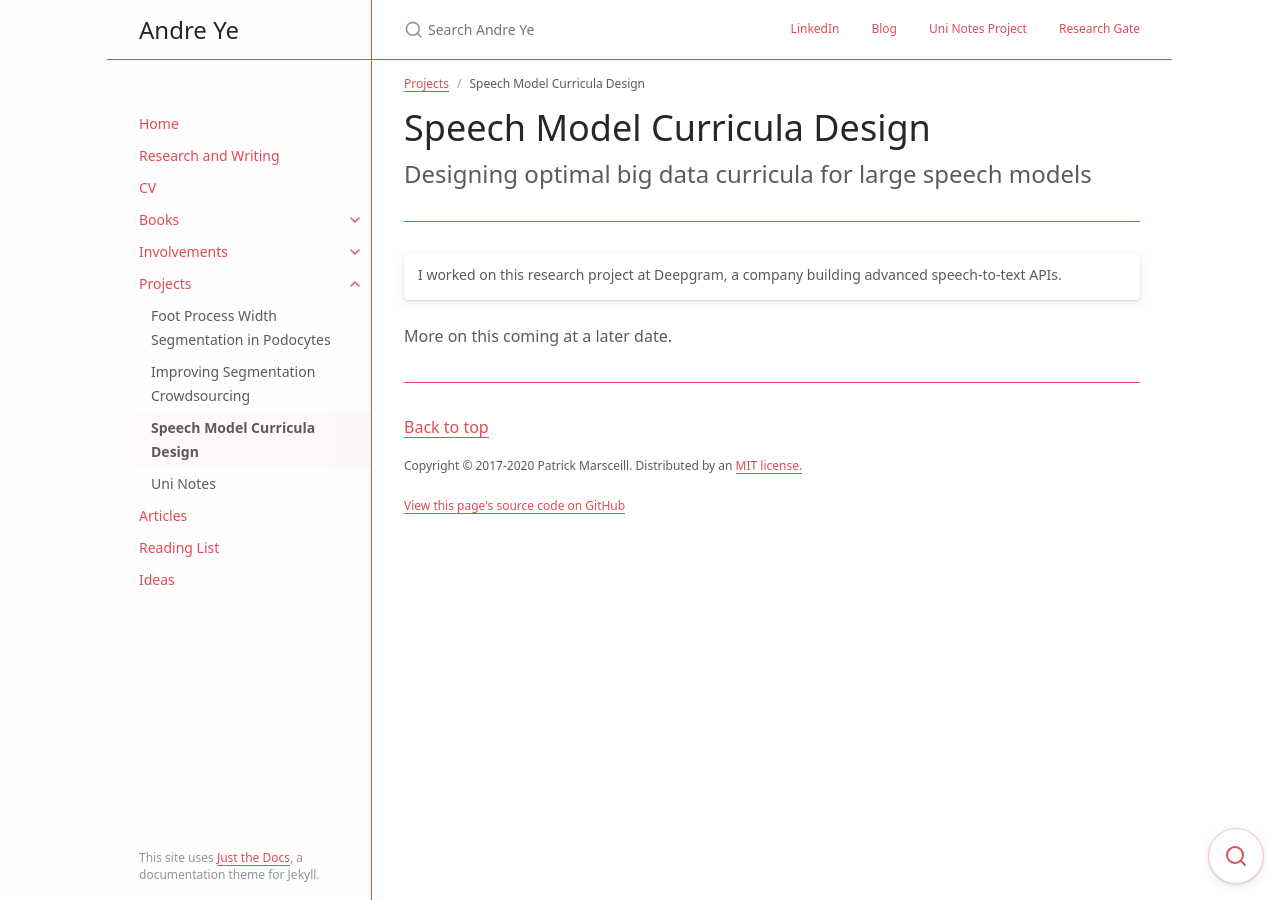
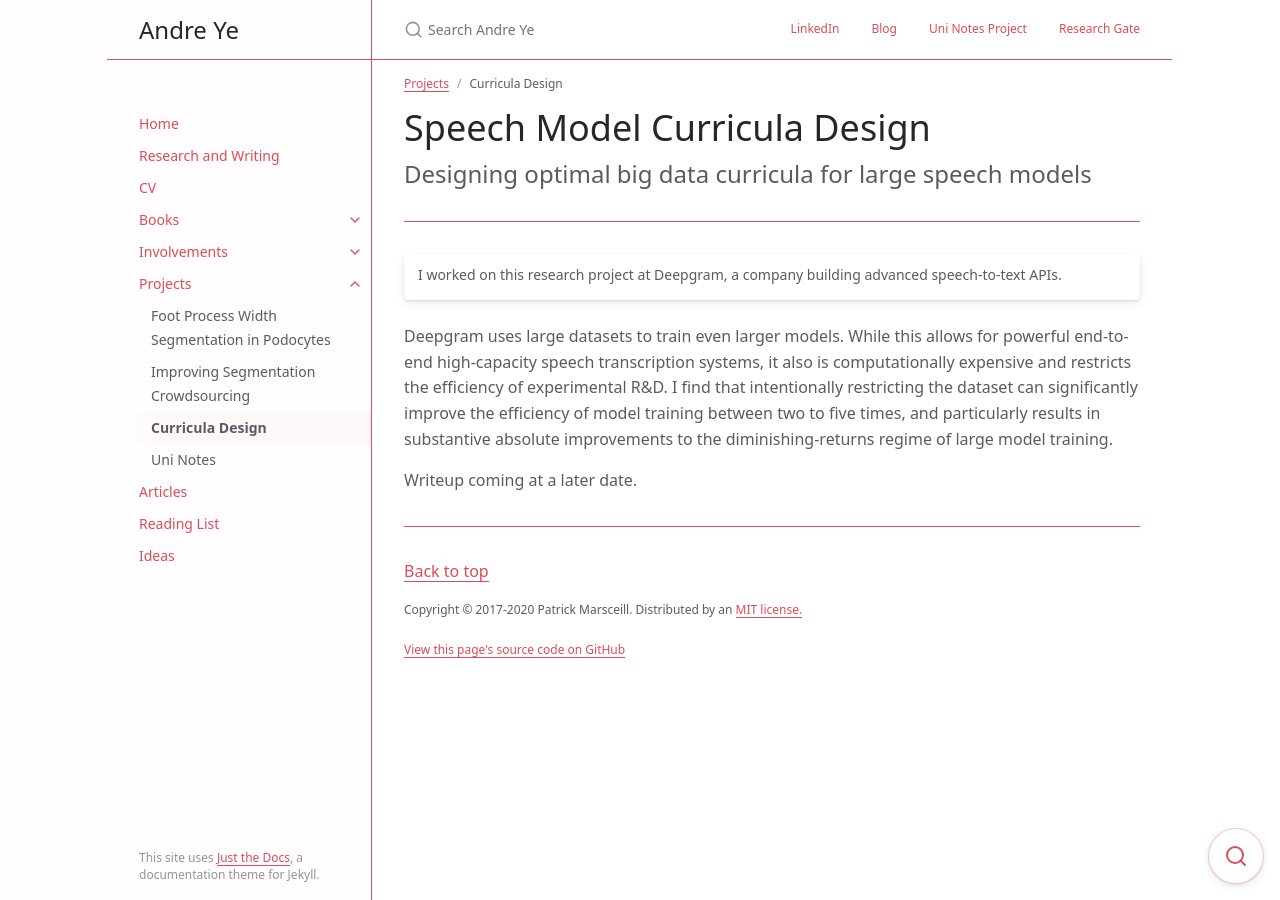
Before and after one commit to andre-ye/andre-ye.github.io-retired, a Jekyll site: the page built from docs/projects/curricula-design.md, in a window 1280 px wide. Built offline with Jekyll 4.4.1, drawn with Linux system fonts in a browser that asks for light colours; nearby versions of some CDN libraries.

Commit message:
Update curricula-design.md

```diff
--- a/docs/projects/curricula-design.md
+++ b/docs/projects/curricula-design.md
@@ -1,6 +1,6 @@
 ---
 layout: default
-title: Speech Model Curricula Design
+title: Curricula Design
 parent: Projects
 nav_order: 51
 has_children: false
@@ -15,6 +15,8 @@ Designing optimal big data curricula for large speech models
 
 | I worked on this research project at Deepgram, a company building advanced speech-to-text APIs. |
 
-More on this coming at a later date.
+Deepgram uses large datasets to train even larger models. While this allows for powerful end-to-end high-capacity speech transcription systems, it also is computationally expensive and restricts the efficiency of experimental R&D. I find that intentionally restricting the dataset can significantly improve the efficiency of model training between two to five times, and particularly results in substantive absolute improvements to the diminishing-returns regime of large model training.
+
+Writeup coming at a later date.
 
 <!-- <iframe src="https://www.kaggle.com/washingtongold/identifying-speaker-change" width="100%" height="600" style="border:1px solid black;"></iframe> -->
```
